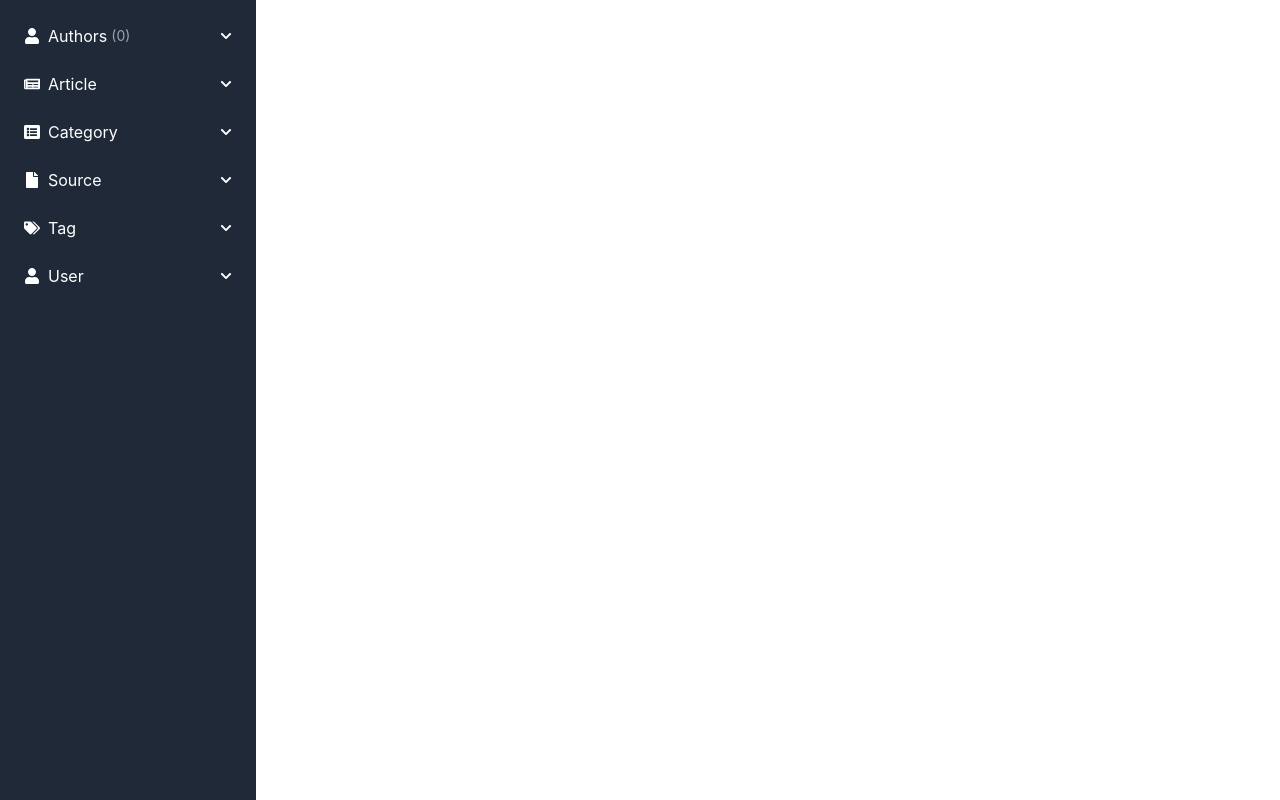
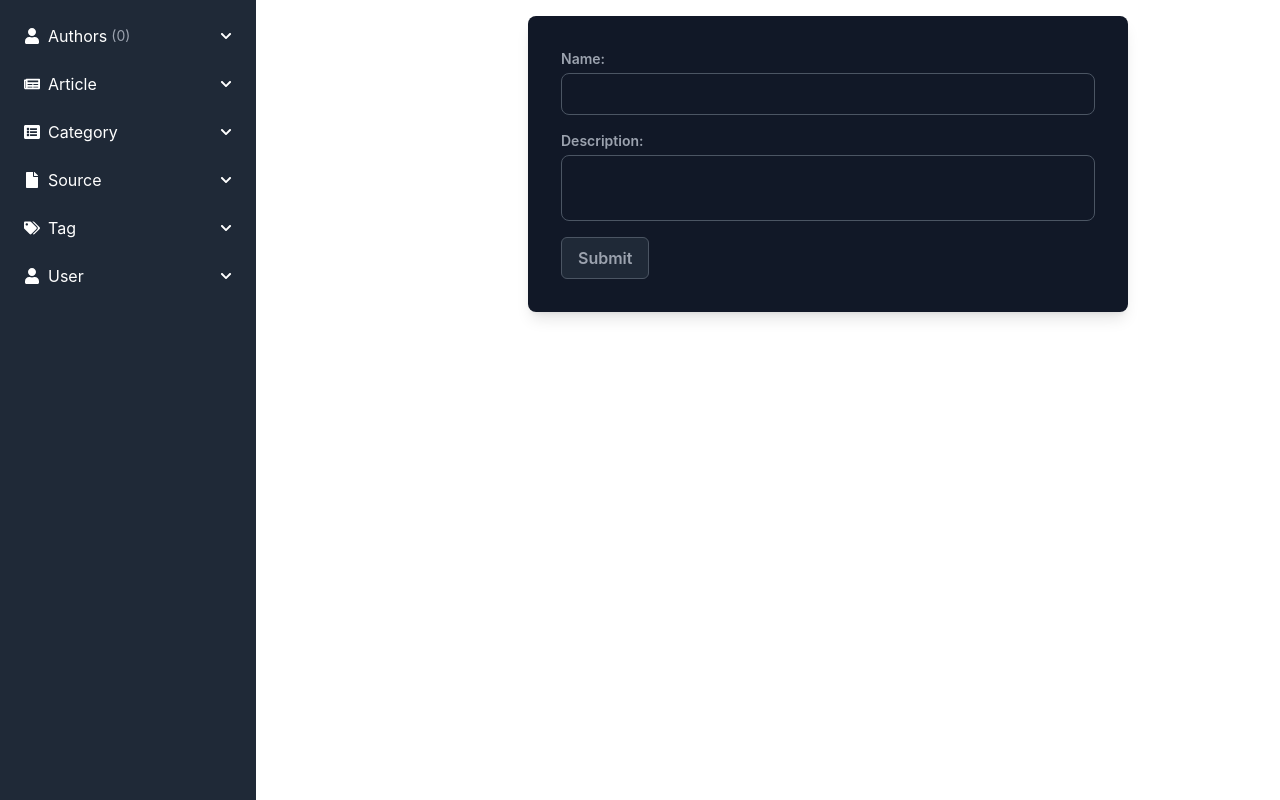
Before and after one commit to aminebenfraj/journal-AdminPanel, a React (Create React App) app in the folder eljournal-frontend/: page /createcategory in a window 1280 px wide. Built offline with nearby package versions, Linux system fonts and the light colour scheme; no server answers.

Commit message:
create category

```diff
--- a/eljournal-frontend/src/App.js
+++ b/eljournal-frontend/src/App.js
@@ -4,6 +4,7 @@ import Sidebar from './components/Sidebar';
 import CreateAuthor from './pages/author/CreateAuthor';
 import GetAuthors from './pages/author/GetAuthors';
 import EditAuthor from './pages/author/EditAuthor';
+import CreateCategory from './pages/category/CreatCategory';
 
 
 function App() {
@@ -17,6 +18,8 @@ function App() {
             <Route path="/createauthor" element={<CreateAuthor />} />
             <Route path="/getauthor" element={<GetAuthors />} />
             <Route path="/editauthor/:id" element={<EditAuthor />} />
+            <Route path="/createcategory" element={<CreateCategory />} />
+
           </Routes>
         </div>
       </div>
--- /dev/null
+++ b/eljournal-frontend/src/pages/category/CreatCategory.js
@@ -0,0 +1,63 @@
+import React, { useState } from 'react'
+import { useNavigate } from 'react-router-dom'
+import { baseURL } from '../../utils/constant';
+import axios from 'axios';
+
+export default function CreateCategory() {
+    const navigate = useNavigate();
+    const [categoryForm, setCategoryForm] = useState({ name: '', description: '' });
+    const handleChange = (e) => {
+        setCategoryForm({ ...categoryForm, [e.target.name]: e.target.value });
+    }
+
+    const handleSubmit = async (e) => {
+        e.preventDefault();
+        try {
+            if (!categoryForm.name || !categoryForm.description) {
+                console.log("please fill in the name and description fields ");
+                return;
+            }
+            const response = await axios.post(`${baseURL}/categories`, { ...categoryForm });
+            console.log("Category added successfully:", response.data);
+            navigate('/categories'); // Redirect to the categories list page
+        } catch (error) {
+            console.error("Error adding category:", error);
+        }
+    }
+
+    return (
+        <div className="max-w-[600px] bg-gradient-to-r from-gray-900 via-gray-900 to-gray-900 border border-transparent rounded-lg shadow-lg p-8">
+            <form onSubmit={handleSubmit} className="flex flex-col gap-4">
+                <div className="flex flex-col gap-1">
+                    <label htmlFor="name" className="text-gray-400 font-semibold text-sm">Name:</label>
+                    <input
+                        type="text"
+                        id="name"
+                        name="name"
+                        value={categoryForm.name}
+                        onChange={handleChange}
+                        required
+                        className="px-4 py-2 bg-transparent border border-gray-600 rounded-lg text-white focus:outline-none focus:border-purple-500 placeholder-opacity-50"
+                    />
+                </div>
+                <div className="flex flex-col gap-1">
+                    <label htmlFor="description" className="text-gray-400 font-semibold text-sm">Description:</label>
+                    <textarea
+                        id="description"
+                        name="description"
+                        value={categoryForm.description}
+                        onChange={handleChange}
+                        required
+                        className="px-4 py-2 bg-transparent border border-gray-600 rounded-lg text-white focus:outline-none focus:border-purple-500 resize-none placeholder-opacity-50"
+                    ></textarea>
+                </div>
+                <button
+                    type="submit"
+                    className="flex items-center justify-center self-start font-semibold text-gray-400 bg-gray-800 border border-gray-600 px-4 py-2 rounded-md transition duration-300 ease-in-out hover:bg-white hover:text-gray-800"
+                >
+                    Submit
+                </button>
+            </form>
+        </div>
+    );
+}
```
Also changed, not shown: eljournal-frontend/src/pages/category/EditCategory.js (added), eljournal-frontend/src/pages/category/GetCategory.js (added).
